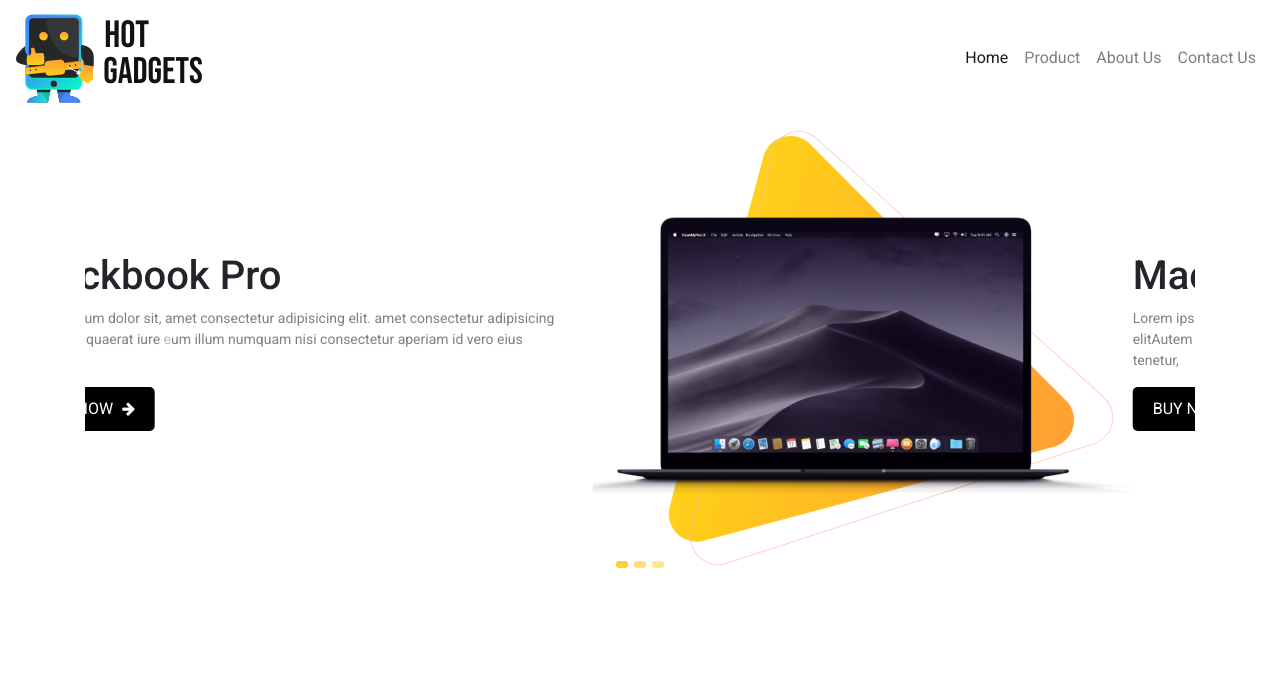
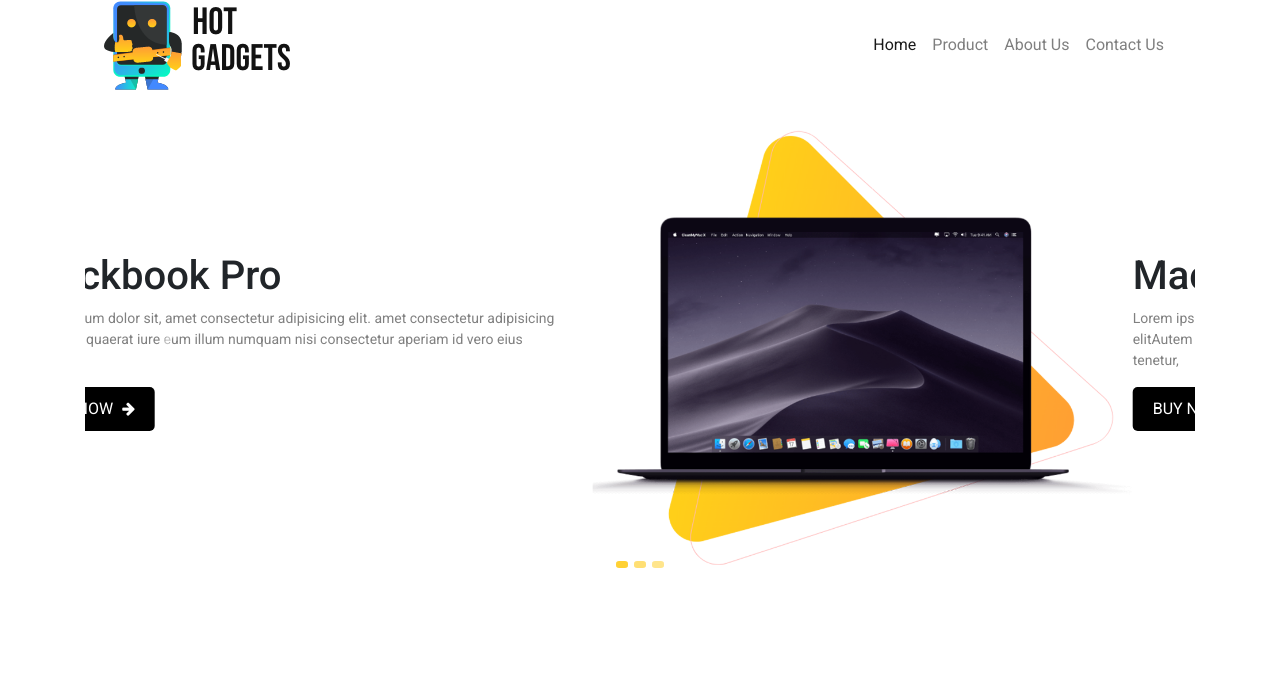
Before and after one commit to mazharultech/assignment-2, a plain HTML site: page index.html in a window 1280 px wide. Shown: the top 681 px of the page. Drawn offline with nearby package versions, Linux system fonts and the light colour scheme.

Commit message:
assignment-2 end

```diff
--- a/css/style.css
+++ b/css/style.css
@@ -56,6 +56,14 @@
 
 #navigation {
     padding-bottom: 100px;
+}
+
+#navigation img {
+    padding-left: 104px;
+}
+
+#navigation ul {
+    padding-right: 108px;
 }
 
 #navigation ul li a {
--- a/index.html
+++ b/index.html
@@ -14,8 +14,8 @@
 <body>
     <header id="navigation">
         <div class="container">
-            <nav class="navbar fixed-top navbar-expand-lg navbar-light bg-white">
-                <a class="navbar-brand" href="#">
+            <nav class="fixed-top p-0  navbar navbar-expand-lg navbar-light bg-white">
+                <a class="navbar-brand p-0" href="#">
                     <img src="images/logo.png" class="img-fluid" alt="">
                 </a>
                 <button class="navbar-toggler" type="button" data-toggle="collapse" data-target="#navbarNavDropdown" aria-controls="navbarNavDropdown" aria-expanded="false" aria-label="Toggle navigation">
```
